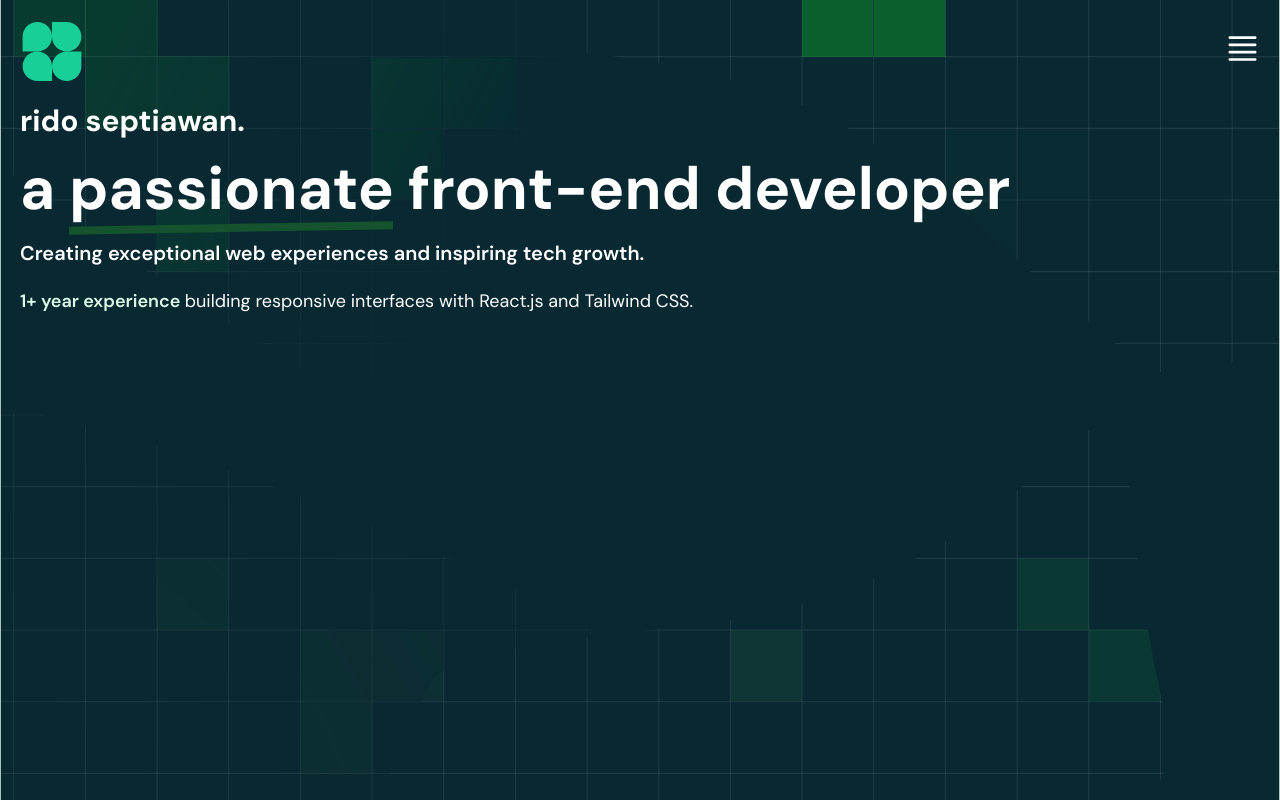
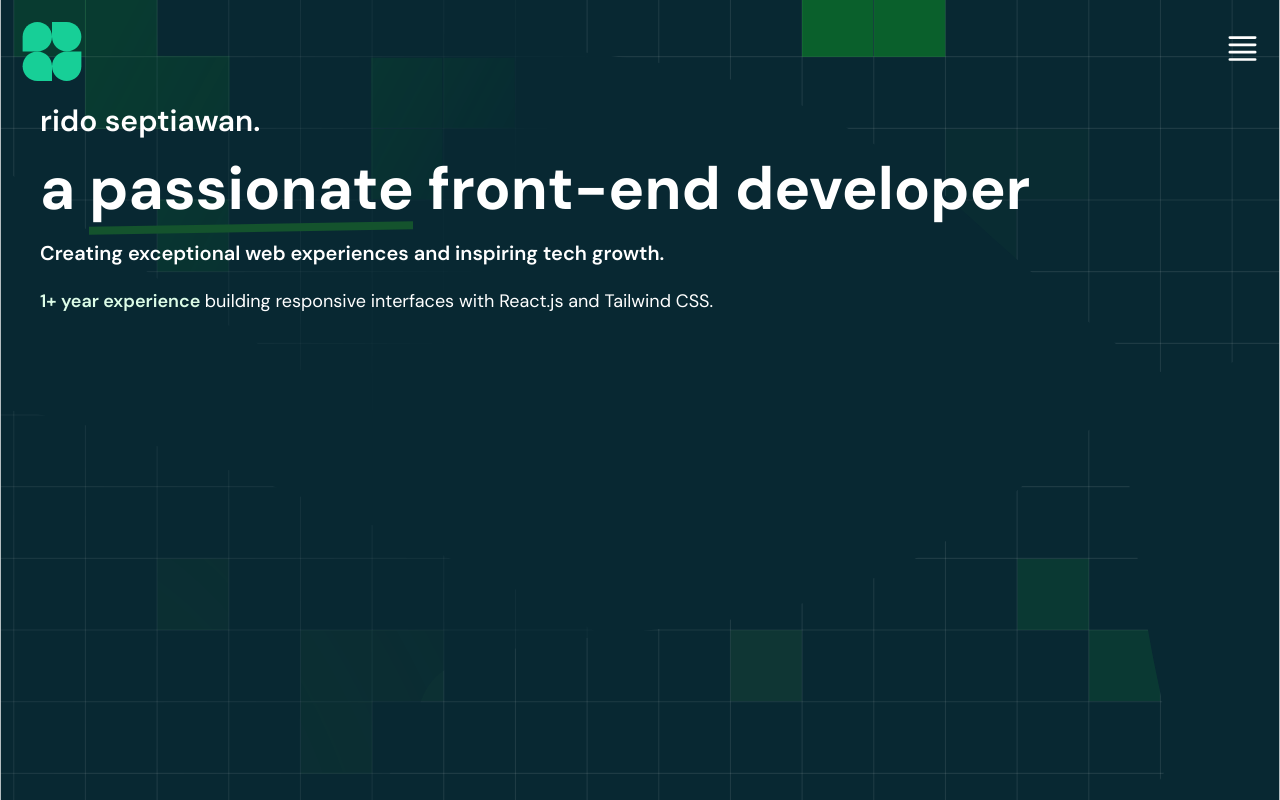
Before and after one commit to riddsep/portfolio-v2, a React (Vite) app: page / in a window 1280 px wide. Built offline with nearby package versions, Linux system fonts and the light colour scheme.

Commit message:
minor changes

```diff
--- a/index.html
+++ b/index.html
@@ -1,4 +1,4 @@
-<!DOCTYPE html>
+<!doctype html>
 <html lang="en">
   <head>
     <meta charset="UTF-8" />
--- a/src/index.css
+++ b/src/index.css
@@ -17,6 +17,6 @@
   }
 
   .nav-item {
-    @apply cursor-pointer hover:text-[#17CF97];
+    @apply cursor-pointer hover:text-[#082832];
   }
 }
--- a/src/ui/Hero.jsx
+++ b/src/ui/Hero.jsx
@@ -4,8 +4,8 @@ function Hero() {
   return (
     <div className="relative h-dvh w-full bg-gradient bg-cover bg-center bg-no-repeat text-white">
       <Navbar />
-      <div className="relative z-20 w-full px-5">
-        <h2 className="mb-5 text-3xl font-bold">rido septiawan.</h2>
+      <div className="relative z-20 w-full px-5 sm:px-10">
+        <h2 className="mb-5 text-3xl font-semibold">rido septiawan.</h2>
         <h1 className="mb-5 text-6xl font-bold">
           a{" "}
           <span className="relative before:absolute before:-bottom-1 before:left-0 before:h-2 before:w-full before:-skew-y-1 before:bg-green-900">
--- a/src/ui/Navbar.jsx
+++ b/src/ui/Navbar.jsx
@@ -21,7 +21,7 @@ function Navbar() {
           <li className="nav-item">About</li>
           <li className="nav-item">Skills</li>
           <li className="nav-item">Projects</li>
-          <li className="flex cursor-pointer items-center gap-2 rounded-3xl border border-white px-5 py-1 hover:bg-white hover:text-black">
+          <li className="flex cursor-pointer items-center gap-2 rounded-3xl border border-white px-5 py-1 hover:bg-white hover:text-[#082832]">
             <span>Hire me</span>
             <HiArrowUpRight />
           </li>
```
